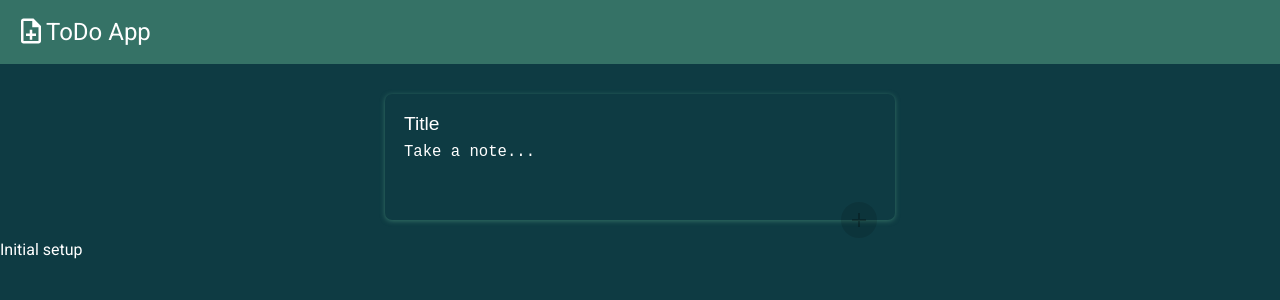
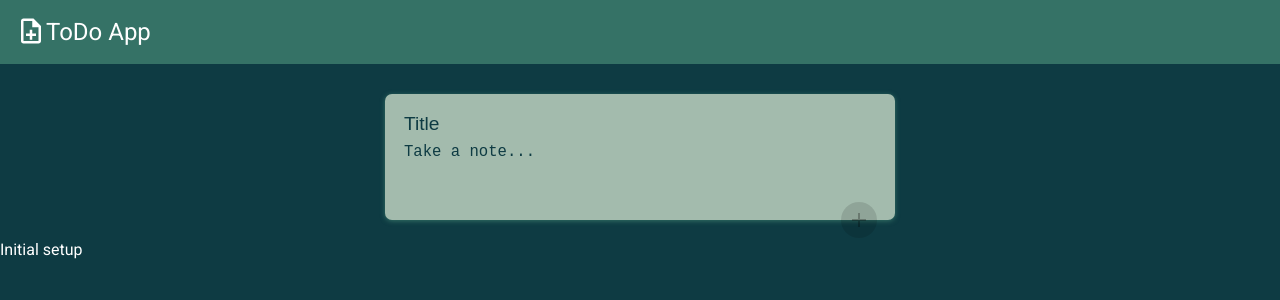
Before and after one commit to b-akanksha/todoapp, a React (Create React App) app: page / in a window 1280 px wide. Shown: the top 300 px of the page. Built offline with nearby package versions, Linux system fonts and the light colour scheme.

Commit message:
create area style change

```diff
--- a/src/components/Layout/CreateArea/createArea.css
+++ b/src/components/Layout/CreateArea/createArea.css
@@ -5,6 +5,7 @@ form.create-note {
   width: 480px;
   border-radius: 7px;
   box-shadow: 0px 1px 5px 0px rgba(53, 114, 102, 1);
+  background-color: var(--cambridge-blue);
 }
 
 form.create-note input,
@@ -15,13 +16,13 @@ form.create-note textarea {
   outline: none;
   font-size: 1.2em;
   resize: none;
-  background-color: var(--midnight-green);
-  color: var(--white);
+  background-color: var(--cambridge-blue);
+  color: var(--midnight-green);
 }
 
 form.create-note input::placeholder,
 form.create-note textarea::placeholder {
-  color: var(--white);
+  color: var(--midnight-green);
 }
 
 button.create-note__button {
@@ -29,12 +30,12 @@ button.create-note__button {
   right: 18px;
   bottom: -18px;
   background-color: var(--cambridge-blue);
-  color: var(--white);
+  color: var(--midnight-green);
   border: none;
   border-radius: 50%;
   width: 36px;
   height: 36px;
-  box-shadow: 0px 1px 5px 0px rgba(163, 187, 173, 1);
+  box-shadow: 0px 1px 5px 0px rgba(53, 114, 102, 1);
   cursor: pointer;
   outline: none;
 }
```
